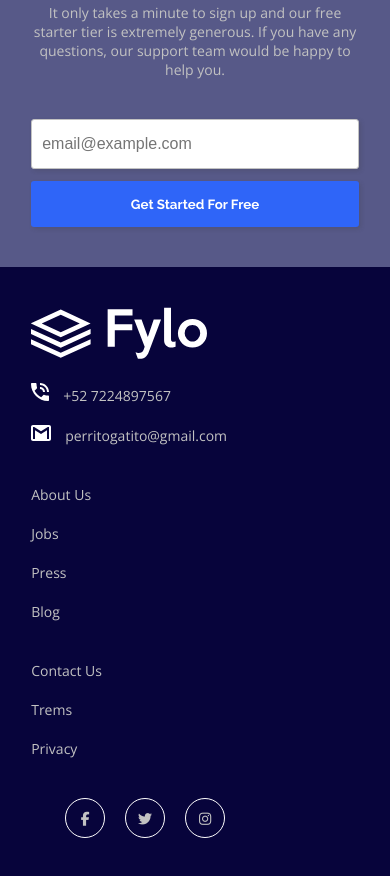
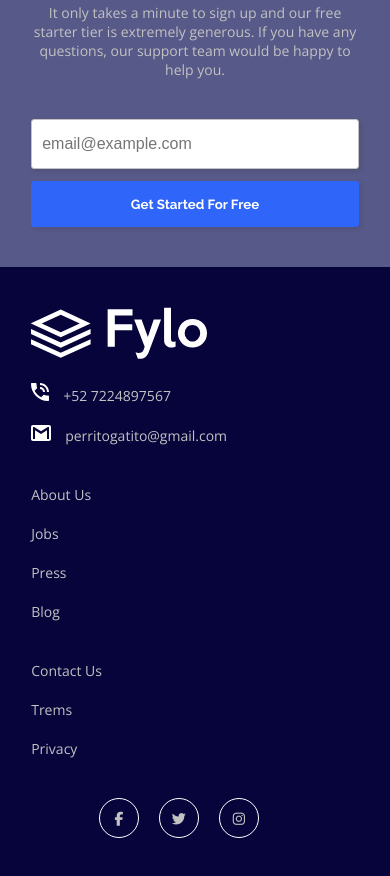
Before and after one commit to Jwanchito/Fylo-Web-Files, a plain HTML site: page index.html in a window 390 px wide. Shown: the part 2289-3165 px from the top of the page. Drawn offline with nearby package versions, Linux system fonts and the light colour scheme.

Commit message:
Changing footer

```diff
--- a/css/mobile.css
+++ b/css/mobile.css
@@ -143,4 +143,9 @@
     flex-direction: column;
     gap: 40px;
   }
+
+  .social-icon {
+    display: flex;
+    justify-content: flex-end;
+  }
 }
```
